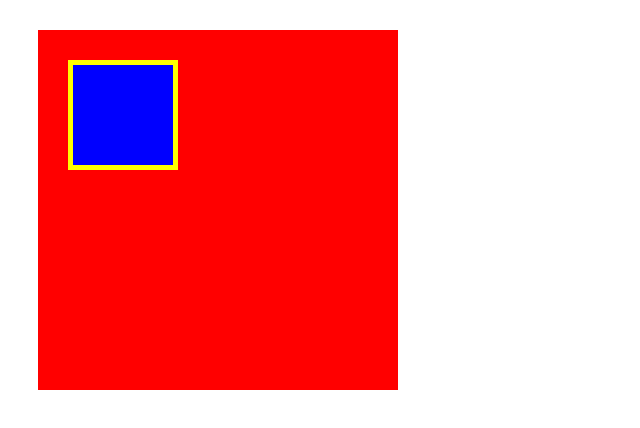
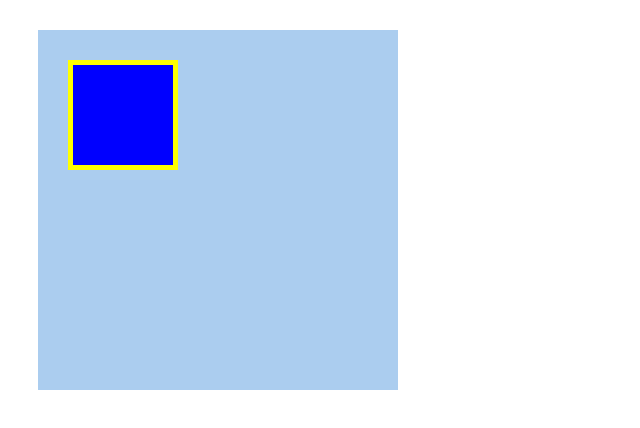
Before and after one commit to EikiTsuchikiri/HTML-CSS, a plain HTML site: page box/box.html in a window 1280 px wide. Shown: the whole page, without its empty margins (0-640 px from the left). Drawn offline with Linux system fonts and the light colour scheme.

Commit message:
[Finish]1-3

```diff
--- a/box/box.css
+++ b/box/box.css
@@ -1,7 +1,7 @@
 .box1 {
   width: 300px;
   height: 300px;
-  background-color: red;
+  background-color: #ABCDEF;
   margin: 30px;
   padding: 30px;
 }
```
